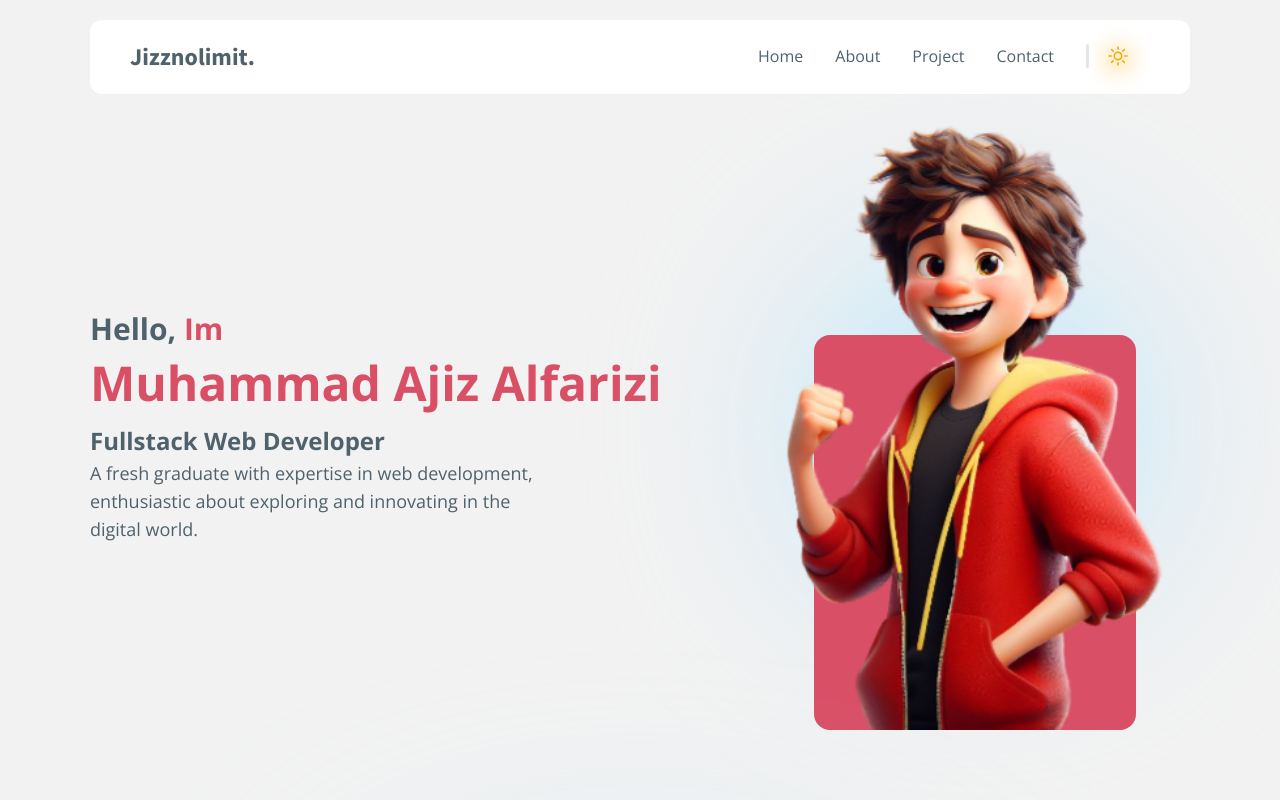
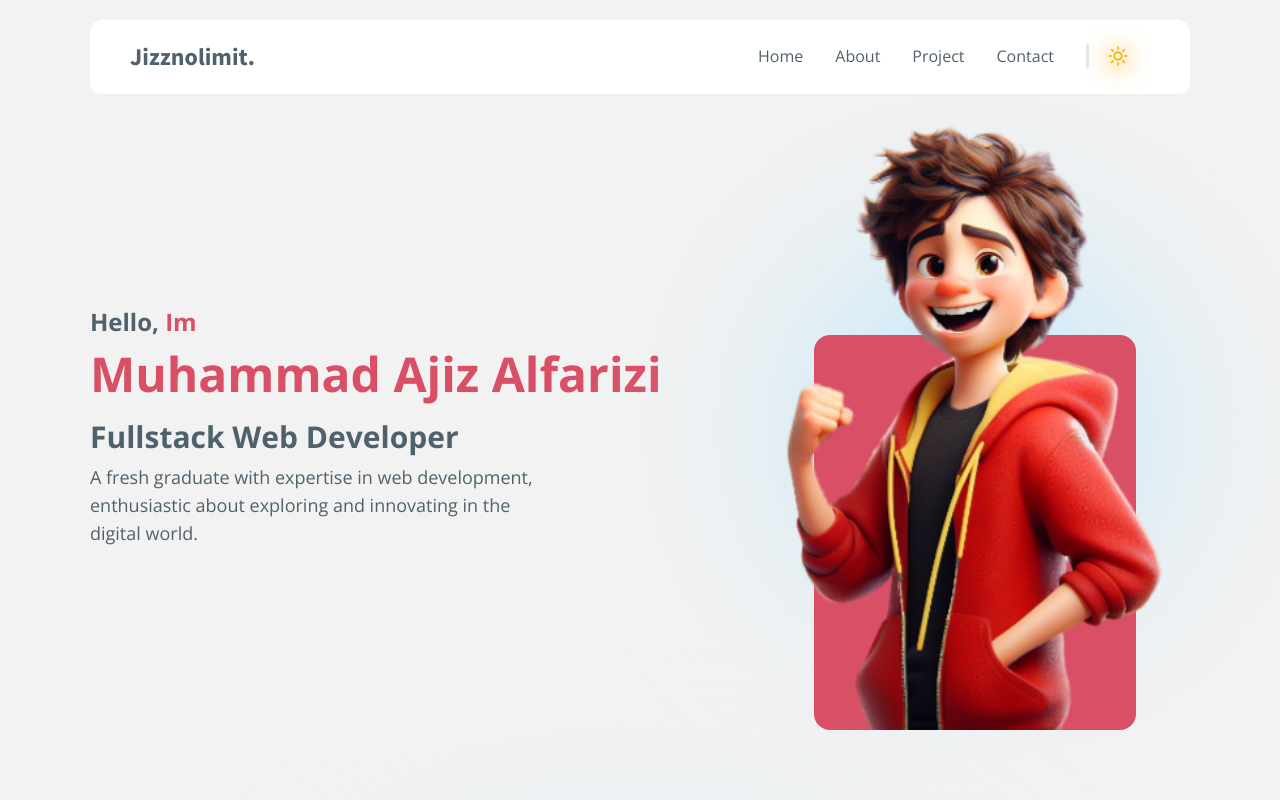
Before and after one commit to JizzNoLimit/portofolio, a Next.js app: page / in a window 1280 px wide. Shown: the top 800 px of the page. Built offline with nearby package versions, Linux system fonts and the light colour scheme.

Commit message:
penyesuaian responsibilitas

```diff
--- a/src/app/(landing-page)/page.tsx
+++ b/src/app/(landing-page)/page.tsx
@@ -9,10 +9,10 @@ export default function Home() {
       <div id="#" className="flex items-center w-full h-full min-h-[calc(100vh-94px)]">
         <div className='flex flex-col-reverse lg:flex-row items-center gap-6 w-full h-full max-w-[1180px] mx-auto px-4 lg:px-10 xl:px-0'>
           <div className='lg:flex-[60%] xl:flex-[64%] w-full text-center lg:text-left'>
-            <h3>Hello, <span className="text-tertiary-text dark:text-tertiary-text-dark">Im</span></h3>
+            <h3 className="text-2xl">Hello, <span className="text-tertiary-text dark:text-tertiary-text-dark">Im</span></h3>
             <h1 className='leading-normal uppercase lg:normal-case text-tertiary-text dark:text-tertiary-text-dark'>Muhammad Ajiz Alfarizi</h1>
-            <h4 className='pt-2 lg:pt-1 lg:leading-normal xl:leading-normal'>Fullstack Web Developer</h4>
-            <p className='w-[94%] mx-auto lg:mx-0 lg:w-[70%] xl:w-[64%] lg:text-lg'>A fresh graduate with expertise in web development, enthusiastic about exploring and innovating in the digital world.</p>
+            <h3 className='pt-2 lg:pt-1 lg:leading-normal xl:leading-normal'>Fullstack Web Developer</h3>
+            <p className='pt-1 w-[94%] mx-auto lg:mx-0 lg:w-[70%] xl:w-[64%] lg:text-lg'>A fresh graduate with expertise in web development, enthusiastic about exploring and innovating in the digital world.</p>
           </div>
           <div className='relative lg:flex-[40%] xl:flex-[36%] flex justify-center w-full'>
             <div className="relative w-full h-full flex justify-center z-10">
--- a/src/app/globals.css
+++ b/src/app/globals.css
@@ -30,21 +30,21 @@ body {
 
 @layer base {
   h1 {
-    @apply text-2xl lg:text-5xl xl:text-6xl font-bold leading-relaxed lg:leading-snug xl:leading-snug text-secondary-text dark:text-secondary-text-dark
+    @apply text-3xl lg:text-5xl xl:text-6xl font-bold leading-relaxed lg:leading-snug xl:leading-snug text-secondary-text dark:text-secondary-text-dark
   }
 
   h2 {
-    @apply text-xl lg:text-4xl xl:text-5xl font-bold text-secondary-text dark:text-secondary-text-dark
+    @apply text-2xl lg:text-4xl xl:text-5xl font-bold text-secondary-text dark:text-secondary-text-dark
   }
 
   h3 {
-    @apply text-lg lg:text-3xl xl:text-4xl font-bold text-primary-text dark:text-primary-text-dark
+    @apply text-xl lg:text-3xl xl:text-4xl font-bold text-primary-text dark:text-primary-text-dark
   }
   h4 {
     @apply text-base lg:text-2xl xl:text-3xl font-bold text-primary-text dark:text-primary-text-dark
   }
 
   p {
-    @apply text-sm lg:text-lg leading-snug lg:leading-normal
+    @apply text-lg lg:text-lg leading-snug lg:leading-normal
   }
 }
--- a/src/components/Navbar.tsx
+++ b/src/components/Navbar.tsx
@@ -25,7 +25,7 @@ const Navbar = () => {
                         src={logo}
                         width={125}
                         height={30}
-                        className='hidden dark:block w-[70%] lg:w-full'
+                        className='hidden dark:block w-[80%] lg:w-full'
                         alt='logo'
                         placeholder='blur'
                         blurDataURL='../assets/jizznolimit-logo.svg'
@@ -35,7 +35,7 @@ const Navbar = () => {
                         src={logo_dark}
                         width={125}
                         height={30}
-                        className='dark:hidden w-[70%] lg:w-full'
+                        className='dark:hidden w-[80%] lg:w-full'
                         alt='logo'
                         placeholder='blur'
                         blurDataURL='../assets/jizznolimit-logo-dark.svg'
```
